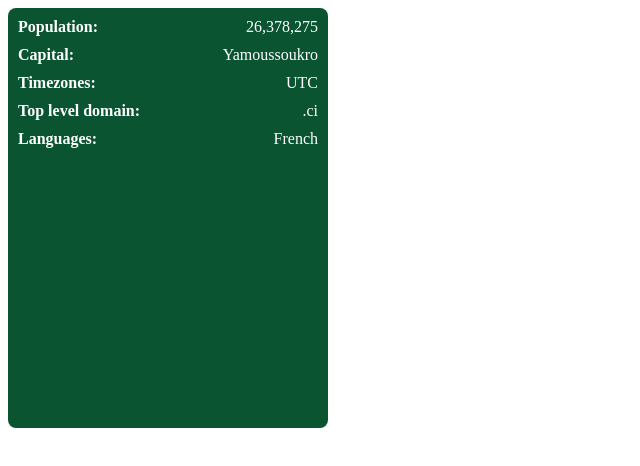
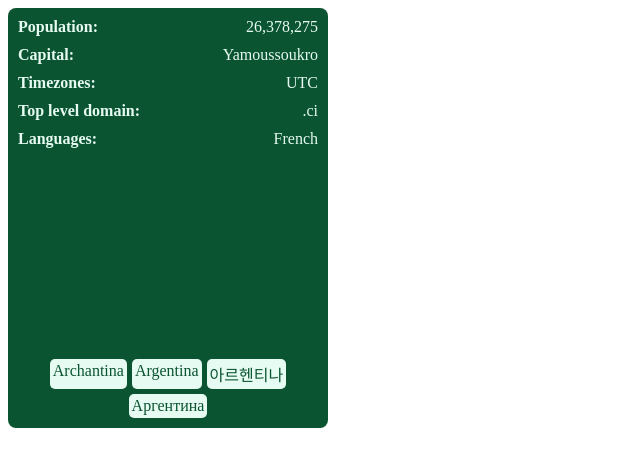
Before and after one commit to JosefinaLucarelli/countryApp, a React (Vite) app: page / in a window 1280 px wide. Shown: the top 466 px of the page, without its empty margins (0-640 px from the left). Built offline with nearby package versions, Linux system fonts and the light colour scheme.

Commit message:
add translation

```diff
--- a/src/components/CardDetail/index.tsx
+++ b/src/components/CardDetail/index.tsx
@@ -9,18 +9,39 @@ const items = [
     {title: 'Languages:', content: 'French'}
 ]
 
+const translations = [
+  {key: 1, value: 'Archantina'},
+  {key: 2, value: 'Argentina'},
+  {key: 3, value: '아르헨티나'},
+  {key:4, value: 'Аргентина'}
+]
+
 // mapeo de ITEMS         el nombre que le da acada objeto del array
 const itemsMap = items.map((item) => {
     return (
-        <div className={styles.item}>
+        <div className={styles.item} key={item.title}>
             <h4 className={styles.title}>{item.title}</h4>
             <p className={styles.content}>{item.content}</p>
         </div>
     )
 })
+
+const translationsMap = translations.map((translsation) => {
+    return (
+      <span className={styles.tag} key={translsation.key}>
+            {translsation.value}
+      </span>
+    )
+})
+
 return (
     <section className={styles.cardDetail}>
+      <div>
         {itemsMap}
+        </div>
+        <div className={styles.container}>
+          {translationsMap}
+        </div>
     </section>
 )
 };
--- a/src/components/CardDetail/styles.module.scss
+++ b/src/components/CardDetail/styles.module.scss
@@ -5,8 +5,8 @@
     background-color: #0B5431;
     display: flex;
     flex-direction: column;
-    justify-content: flex-start;
-    color: white;
+    justify-content: space-between;
+    color: #E6FBF1;
     padding: 10px;
 
     .item{
@@ -21,4 +21,19 @@
             margin-bottom: 10px;
         }
     }
+
+    .container {
+        display: flex;
+        flex-wrap: wrap;
+        justify-content: center;
+        gap: 5px;
+
+        .tag{
+            background-color: #E6FBF1;
+            border-radius: 5px;
+            color: #0B5431;
+            display: flex;
+            padding: 3px;
+        }
+    }
 }
```
